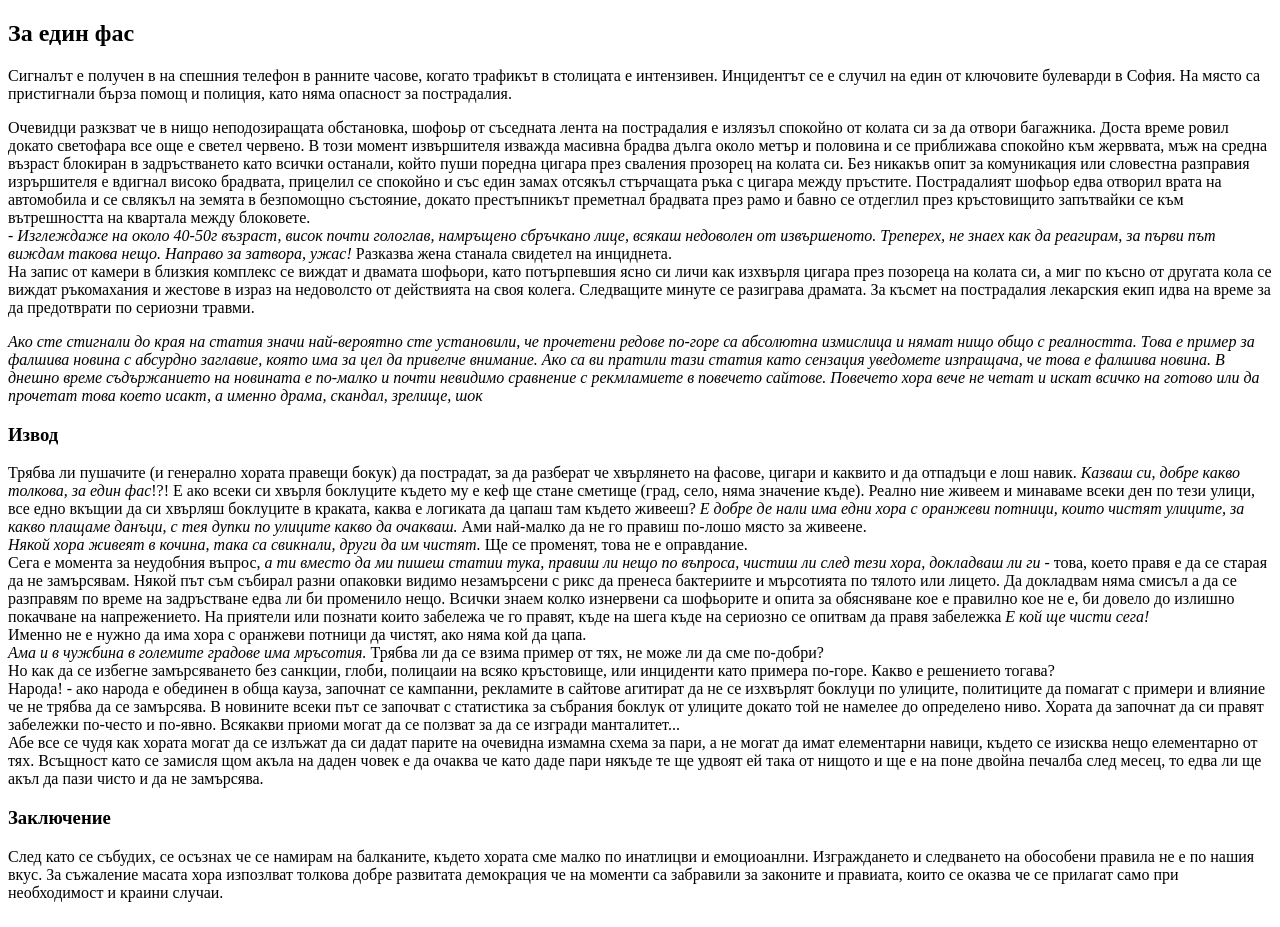
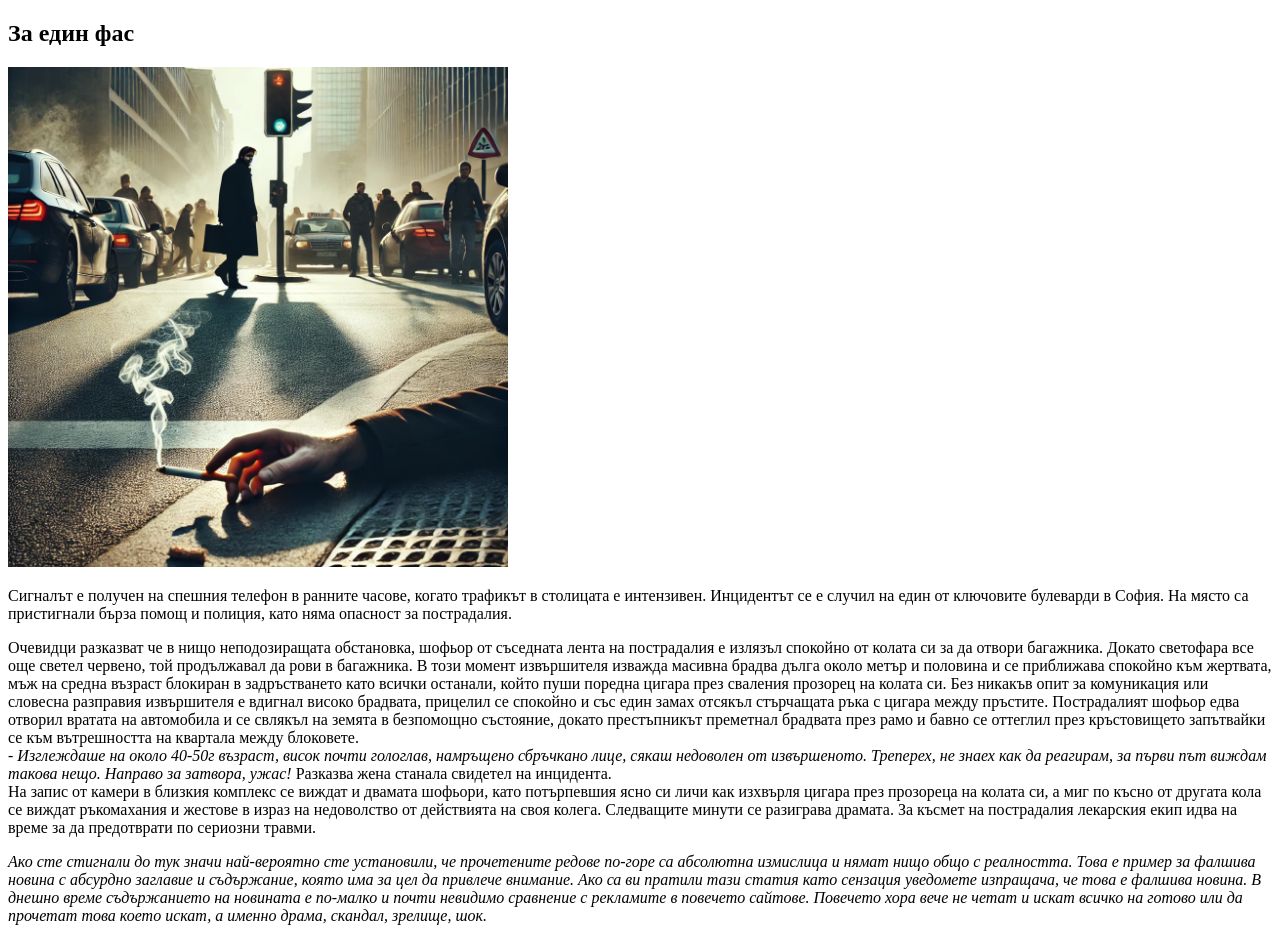
Before and after one commit to M-Yankov/m-yankov.github.io, a website: page articles/armless-driver.html in a window 1280 px wide. Shown: the top 927 px of the page. Drawn offline with Linux system fonts and the light colour scheme.

Commit message:
Add image, fix typos

```diff
--- a/articles/armless-driver.html
+++ b/articles/armless-driver.html
@@ -10,71 +10,76 @@
         За един фас
     </h2>
     <p>
-        Сигналът е получен в на спешния телефон в ранните часове, когато трафикът в столицата е интензивен. Инцидентът се е
+        <img src="/articles/images/cigarette-traffic.jpeg" alt="cigarette" width="500">
+    </p>
+    <p>
+        Сигналът е получен на спешния телефон в ранните часове, когато трафикът в столицата е интензивен. Инцидентът се е
         случил на един от ключовите булеварди в София. На място са пристигнали бърза помощ и полиция, като няма опасност за
         пострадалия.
     </p>
     <p>
-        Очевидци разкзват че в нищо неподозиращата обстановка, шофоьр от съседната лента на пострадалия е излязъл спокойно
-        от колата си за да отвори багажника. Доста време ровил докато светофара все още е светел червено. В този момент
-        извършителя изважда масивна брадва дълга около метър и половина и се приближава спокойно към жерввата, мъж на средна
+        Очевидци разказват че в нищо неподозиращата обстановка, шофьор от съседната лента на пострадалия е излязъл спокойно
+        от колата си за да отвори багажника. Докато светофара все още светел червено, той продължавал да рови в багажника. В този момент
+        извършителя изважда масивна брадва дълга около метър и половина и се приближава спокойно към жертвата, мъж на средна
         възраст блокиран в задръстването като всички останали, който пуши поредна цигара през сваления прозорец на колата си.
-        Без никакъв опит за комуникация или словестна разправия изрършителя е вдигнал високо брадвата, прицелил се спокойно
-        и със един замах отсякъл стърчащата ръка с цигара между пръстите. Пострадалият шофьор едва отворил врата на автомобила
-        и се свлякъл на земята в безпомощно състояние, докато престъпникът преметнал брадвата през рамо и бавно се отдеглил
-        през кръстовищито запътвайки се към вътрешността на квартала между блоковете. <br>
-        <i>- Изглеждаже на около 40-50г възраст, висок почти гологлав, намръщено сбръчкано лице, всякаш недоволен от извършеното.
+        Без никакъв опит за комуникация или словесна разправия извършителя е вдигнал високо брадвата, прицелил се спокойно
+        и със един замах отсякъл стърчащата ръка с цигара между пръстите. Пострадалият шофьор едва отворил вратата на автомобила
+        и се свлякъл на земята в безпомощно състояние, докато престъпникът преметнал брадвата през рамо и бавно се оттеглил
+        през кръстовището запътвайки се към вътрешността на квартала между блоковете. <br>
+        <i>- Изглеждаше на около 40-50г възраст, висок почти гологлав, намръщено сбръчкано лице, сякаш недоволен от извършеното.
             Треперех, не знаех как да реагирам, за първи път виждам такова нещо. Направо за затвора, ужас!
         </i>
-        Разказва жена станала свидетел на инциднета.<br>
+        Разказва жена станала свидетел на инцидента.<br>
         На запис от камери в близкия комплекс се виждат и двамата шофьори, като потърпевшия ясно си личи как изхвърля цигара
-        през позореца на колата си, а миг по късно от другата кола се виждат ръкомахания и жестове в израз на недоволсто от
-        действията на своя колега. Следващите минуте се разиграва драмата.
+        през прозореца на колата си, а миг по късно от другата кола се виждат ръкомахания и жестове в израз на недоволство от
+        действията на своя колега. Следващите минути се разиграва драмата.
         За късмет на пострадалия лекарския екип идва на време за да предотврати по сериозни травми.
     </p>
 
     <p>
-        <i>Ако сте стигнали до края на статия значи най-вероятно сте установили, че прочетени редове по-горе са абсолютна
-            измислица и нямат нищо общо с реалността. Това е пример за фалшива новина с абсурдно заглавие, която има за цел
-            да привелче внимание. Ако са ви пратили тази статия като сензация уведомете изпращача, че това е фалшива новина.
-            В днешно време съдържанието на новината е по-малко и почти невидимо сравнение с рекмламиете в повечето сайтове.
-            Повечето хора вече не четат и искат всичко на готово или да прочетат това което исакт, а именно драма, скандал,
-            зрелище, шок
+        <i>Ако сте стигнали до тук значи най-вероятно сте установили, че прочетените редове по-горе са абсолютна
+            измислица и нямат нищо общо с реалността. Това е пример за фалшива новина с абсурдно заглавие и съдържание, която има за цел
+            да привлече внимание. Ако са ви пратили тази статия като сензация уведомете изпращача, че това е фалшива новина.
+            В днешно време съдържанието на новината е по-малко и почти невидимо сравнение с рекламите в повечето сайтове.
+            Повечето хора вече не четат и искат всичко на готово или да прочетат това което искат, а именно драма, скандал,
+            зрелище, шок.
         </i>
     </p>
     <h3>Извод</h3>
     <p>
-        Трябва ли пушачите (и генерално хората правещи бокук) да пострадат, за да разберат че хвърлянето на фасове, цигари
-        и каквито и да отпадъци е лош навик. <i>Казваш си, добре какво толкова, за един фас</i>!?! Е ако всеки си хвърля боклуците
+        Трябва ли пушачите (и генерално хората правещи боклук) да пострадат, за да разберат че хвърлянето на фасове, цигари
+        и каквито и да е отпадъци е лош навик. <br>
+        <i>Казваш си, добре какво толкова, за един фас</i>!?! Е ако всеки си хвърля боклуците
         където му е кеф ще стане сметище (град, село, няма значение къде). Реално ние живеем и минаваме всеки
-        ден по тези улици, все едно вкъщии да си хвърляш боклуците в краката, каква е логиката да цапаш там където живееш?
-        <i>Е добре де нали има едни хора с оранжеви потници, които чистят улиците, за какво плащаме данъци, с тея дупки по
+        ден по тези улици, все едно вкъщи да си хвърляш боклуците в краката, каква е логиката да цапаш там където живееш? <br>
+        <i>Е добре де нали има едни хора с оранжеви потници, които чистят улиците, за какво плащаме данъци, с тези дупки по
         улиците какво да очакваш.</i> Ами най-малко да не го правиш по-лошо място за живеене. <br>
         <i>Някой хора живеят в кочина, така са свикнали, други да им чистят.</i> Ще се променят, това не е оправдание. <br>
-        Сега е момента за неудобния въпрос, <i>а ти вместо да ми пишеш статии тука, правиш ли нещо по въпроса, чистиш ли след
-        тези хора, докладваш ли ги</i> - това, което правя е да се старая да не замърсявам. Някой път съм събирал
-        разни опаковки видимо незамърсени с рикс да пренеса бактериите и мърсотията по тялото или лицето. Да докладвам няма смисъл
+        Сега е момента за неудобния въпрос, <i>а ти вместо да ми пишеш статии тука със 100 правописни грешки,
+        правиш ли нещо по въпроса, чистиш ли след тези хора, докладваш ли ги</i>
+        - това, което със сигурност правя е да не замърсявам. Някой път съм събирал
+        разни опаковки видимо незамърсени с риск да пренеса бактериите и мръсотията по тялото или лицето. Да докладвам няма смисъл
         а да се разправям по време на задръстване едва ли би променило нещо. Всички знаем колко изнервени са шофьорите и опита
         за обясняване кое е правилно кое не е, би довело до излишно покачване на напрежението. На приятели или познати които
-        забележа че го правят, къде на шега къде на сериозно се опитвам да правя забележка <i>Е кой ще чисти сега!</i> <br>
+        забележа че го правят, къде на шега къде на сериозно, се опитвам да правя забележка <i>Е кой ще чисти сега!</i>
         Именно не е нужно да има хора с оранжеви потници да чистят, ако няма кой да цапа. <br>
         <i>Ама и в чужбина в големите градове има мръсотия.</i> Трябва ли да се взима пример от тях, не може ли да сме по-добри? <br>
-        Но как да се избегне замърсяването без санкции, глоби, полицаии на всяко кръстовище, или инциденти като примера по-горе.
+        Но как да се избегне замърсяването без санкции, глоби, полицаи на всяко кръстовище или инциденти като примера по-горе.
         Какво е решението тогава? <br>
-        Народа! - ако народа е обединен в обща кауза, започнат се кампанни, рекламите в сайтове агитират да не се изхвърлят боклуци
+        Народа! - ако народа е обединен в обща кауза, започнат се кампании, рекламите в сайтове агитират да не се изхвърлят боклуци
         по улиците, политиците да помагат с примери и влияние че не трябва да се замърсява. В новините всеки път се започват с
-        статистика за събрания боклук от улиците докато той не намелее до определено ниво. Хората да започнат да си правят забележки
-        по-често и по-явно. Всякакви приоми могат да се ползват за да се изгради манталитет... <br>
-        Абе все се чудя как хората могат да се излъжат да си дадат парите на очевидна измамна схема за пари, а не могат да имат
-        елементарни навици, където се изисква нещо елементарно от тях. Всъщност като се замисля щом акъла на даден човек е да
-        очаква че като даде пари някъде те ще удвоят ей така от нищото и ще е на поне двойна печалба след месец, то едва ли ще
+        статистика за събрания боклук от улиците докато той не намалее до определено ниво. Хората да започнат да си правят забележки
+        по-често и по-явно. Всякакви подходи могат да се ползват за да се изгради манталитет... <br>
+        Абе все се чудя как хората могат да се излъжат да си дадат парите на очевидна измамна схема за пари (Betl), а не могат да имат
+        елементарни навици, където се изисква нещо просто от тях. Всъщност като се замисля щом акъла на даден човек е да
+        очаква че като даде пари някъде те ще удвоят ей така от нищото и ще е на поне двойна печалба след месец, то едва ли ще има
         акъл да пази чисто и да не замърсява.
     </p>
     <h3>Заключение</h3>
     <p>
-        След като се събудих, се осъзнах че се намирам на балканите, където хората сме малко по инатлицви и емоциоанлни. Изграждането
-        и следването на обособени правила не е по нашия вкус. За съжаление масата хора изпозлват толкова добре развитата демокрация
-        че на моменти са забравили за законите и правиата, които се оказва че се прилагат само при необходимост и краини случаи.
+        След като се събудих, се осъзнах че се намирам на балканите, където хората сме малко по инатливи и емоционални. Изграждането
+        и следването на обособени правила не е по нашия вкус. За съжаление масата хора използват толкова добре развитата демокрация,
+        че на моменти са забравили за законите и правилата, които се оказва че се прилагат само при необходимост и в крайни случаи.
     </p>
 </body>
 </html>
```
Also changed, not shown: articles/images/cigarette-traffic.jpeg (added).
